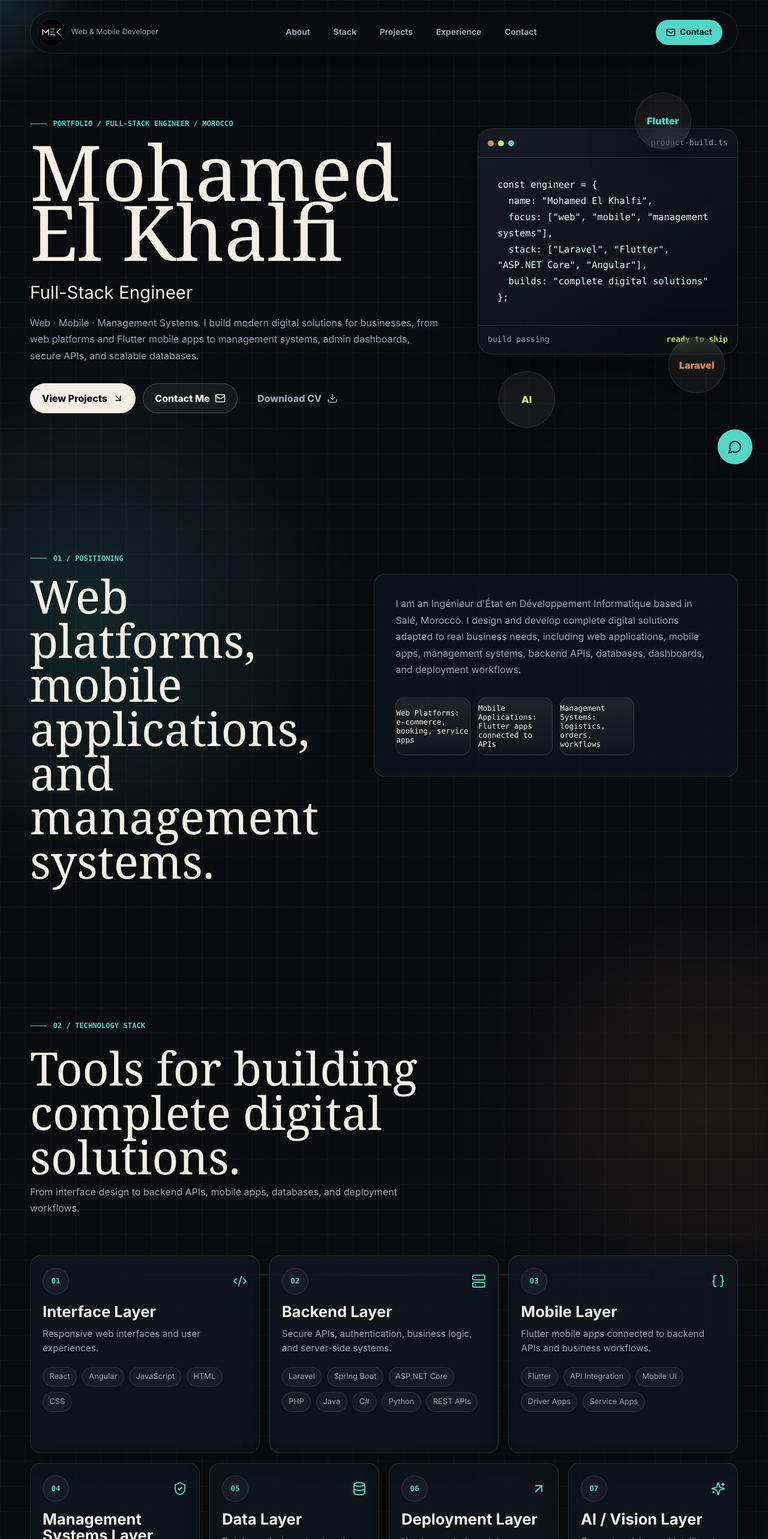
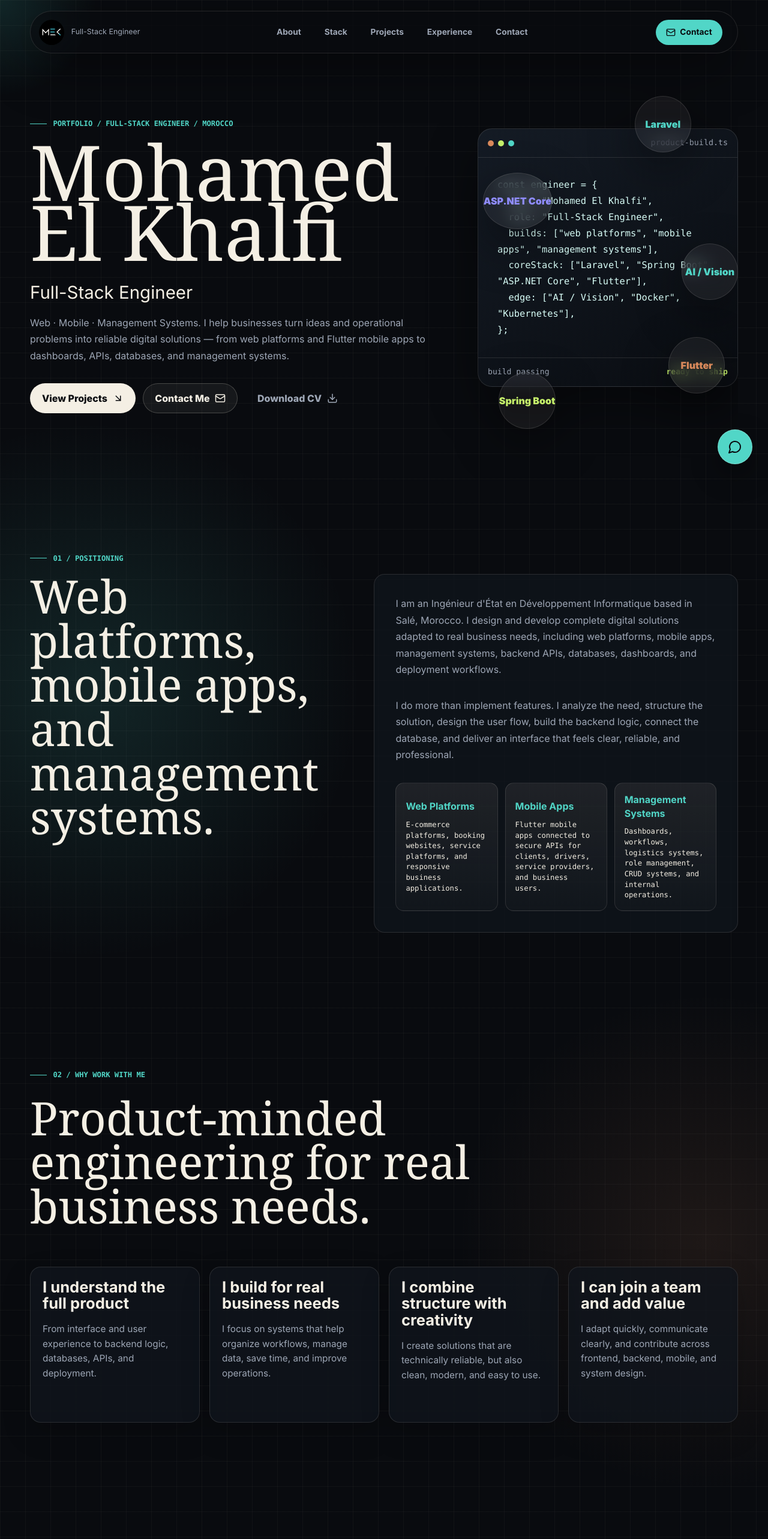
Before and after one commit to Mohvmedel/mohamed-el-khalfi-portfolio, a React (Vite) app: page / in a window 1280 px wide. Shown: the top 2566 px of the page at 60% size. Built offline with nearby package versions, Linux system fonts and the light colour scheme.

Commit message:
Refine portfolio messaging and proof sections

```diff
--- a/src/App.tsx
+++ b/src/App.tsx
@@ -63,47 +63,57 @@ const stackLayers = [
 
 const projects = [
   {
+    title: "Brocli",
+    type: "Live Web & Mobile Service Platform",
+    category: "Service Platform / Mobile App",
+    status: "Live Website",
+    liveUrl: "https://brocli.ma",
+    visual: "/brocli-homepage.png",
+    need: "Create a service platform that connects clients with verified home-service providers.",
+    built:
+      "Contributed to web features, backend integration, API integration, UI improvements, user management, service requests, data exchange, and Flutter mobile application context.",
+    tags: ["Laravel", "Flutter", "MySQL", "API REST"],
+    accent: "violet",
+    size: "featured",
+  },
+  {
     title: "BeautyDoc",
     type: "E-commerce Website",
     category: "E-commerce / Web Platform",
+    status: "Case Study",
+    need: "Create a clean online shopping experience for beauty and skincare products.",
+    built:
+      "Built a business-ready e-commerce experience with structured product presentation, responsive pages, and a smooth shopping journey.",
+    tags: ["E-commerce", "Web Platform", "Responsive UI"],
     description:
       "A modern e-commerce website for beauty and skincare products, focused on clean product presentation, responsive design, and a smooth shopping experience.",
-    contribution:
-      "Built a business-ready shopping experience with structured product presentation and responsive pages.",
-    tags: ["E-commerce", "Web Platform", "Responsive UI"],
     accent: "teal",
-    size: "featured",
+    size: "medium",
   },
   {
     title: "DriveLux",
     type: "Car Rental Website",
     category: "Booking / Business Website",
+    status: "Case Study",
+    need: "Present rental vehicles, services, and booking information in a premium and user-friendly way.",
+    built: "Created a clear customer journey for browsing rental vehicles and understanding services.",
+    tags: ["Car Rental", "Booking", "Business Website"],
     description:
       "A car rental website designed to present vehicles, services, and booking information with a premium and user-friendly experience.",
-    contribution: "Created a clear customer journey for browsing rental vehicles and understanding services.",
-    tags: ["Car Rental", "Booking", "Business Website"],
     accent: "copper",
     size: "medium",
-  },
-  {
-    title: "Brocli",
-    type: "Web & Mobile Service Platform",
-    category: "Service Platform / Mobile App",
-    description:
-      "A service platform connecting clients with service providers, including web features, Flutter mobile app context, API integration, user management, service requests, and data exchange.",
-    contribution: "Contributed to frontend, backend, API integration, UI improvements, and mobile application context.",
-    tags: ["Laravel", "Flutter", "MySQL", "API REST"],
-    accent: "violet",
-    size: "featured",
   },
   {
     title: "Delivery Company Design System",
     type: "Full Product Design System",
     category: "Delivery Platform / Design System",
+    status: "Private Project",
+    need: "Create a consistent digital experience for a delivery company across multiple interfaces.",
+    built:
+      "Designed a full product design system covering merchant website interfaces, driver app screens, and reusable platform UI components.",
+    tags: ["Design System", "Merchant Website", "Driver App", "UI System"],
     description:
       "A complete design system for a delivery company, including merchant website interfaces, driver app screens, and reusable platform UI components.",
-    contribution: "Designed a consistent product experience across merchant, driver, and platform interfaces.",
-    tags: ["Design System", "Merchant Website", "Driver App", "UI System"],
     accent: "lime",
     size: "medium",
   },
@@ -111,10 +121,13 @@ const projects = [
     title: "Logistics & Transport Management",
     type: "Management System",
     category: "Logistics / Business Management",
+    status: "Private Project",
+    need: "Help organize transport operations, logistics workflows, and internal business processes.",
+    built:
+      "Worked on analysis, database structure, functional modules, workflow organization, testing, and improvement of the solution.",
+    tags: ["ASP.NET", "Flutter", "Management System"],
     description:
       "A logistics and transport management system designed to track operations, organize flows, manage transport processes, and improve internal business operations.",
-    contribution: "Worked on analysis, database structure, functional modules, testing, and improvement of the solution.",
-    tags: ["ASP.NET", "Flutter", "Management System"],
     accent: "teal",
     size: "technical",
   },
@@ -122,10 +135,13 @@ const projects = [
     title: "Intelligent HSE Monitoring",
     type: "AI / Computer Vision System",
     category: "Safety / AI Management System",
+    status: "Case Study",
+    need: "Improve safety monitoring by detecting non-compliance cases from video streams.",
+    built:
+      "Built an AI-oriented safety monitoring system using computer vision models and a structured web system for operational tracking.",
+    tags: ["Python", "OpenCV", "YOLO", "ASP.NET Core", "Angular"],
     description:
       "An intelligent HSE system for monitoring safety measures using computer vision, detecting non-compliance cases, and supporting real-time operational tracking.",
-    contribution: "Built an AI-oriented solution using computer vision models and a structured web system.",
-    tags: ["Python", "OpenCV", "YOLO", "ASP.NET Core", "Angular"],
     accent: "copper",
     size: "technical",
   },
@@ -155,7 +171,12 @@ const journey = [
   [
     "Education",
     "ISMAGI - Rabat",
-    "Ingénieur d'État en Développement Informatique, October 2022 - July 2025. Classe Préparatoire at ISMAGI, October 2020 - July 2022.",
+    "Ingénieur d'État en Développement Informatique, October 2022 - July 2025.",
+  ],
+  [
+    "Education",
+    "ISMAGI - Rabat",
+    "Classe Préparatoire, October 2020 - July 2022.",
   ],
   [
     "Academic",
@@ -170,19 +191,39 @@ const journey = [
 ];
 
 const services = [
-  "Web Platforms - E-commerce, booking, service, and business websites",
-  "Mobile Applications - Flutter apps connected to backend APIs",
-  "Management Systems - Logistics, transport, orders, users, roles, and workflows",
-  "Admin Dashboards - Activity monitoring, data management, and performance tracking",
-  "Backend APIs - Secure REST APIs, authentication, roles, and business logic",
-  "AI / Computer Vision Solutions - Detection and monitoring with OpenCV and YOLO",
+  "Businesses that need an online platform - E-commerce, booking, service platforms, and customer-facing websites",
+  "Teams that need better internal organization - Management systems, dashboards, workflows, roles, and data tracking",
+  "Products that need mobile access - Flutter apps for clients, drivers, service providers, and internal users",
+  "Operations that need automation and visibility - APIs, databases, reporting, admin panels, and process tracking",
 ];
 
 const proof = [
-  ["7", "featured digital solution projects"],
-  ["Full", "web, mobile, API, database, and management systems"],
-  ["IBM", "Docker and Kubernetes certifications"],
-  ["4", "languages: Arabic, French, English, Tamazight"],
+  ["Live", "Brocli.ma service platform"],
+  ["Web", "BeautyDoc and DriveLux platforms"],
+  ["Mobile", "Flutter apps and driver/service app contexts"],
+  ["Systems", "Logistics, mission orders, dashboards, workflows"],
+  ["AI", "OpenCV and YOLO-based safety monitoring"],
+  ["DevOps", "Docker, Kubernetes, and CI/CD foundation"],
+  ["IBM", "Docker Essentials and Kubernetes Operators Advanced"],
+];
+
+const whyWork = [
+  [
+    "I understand the full product",
+    "From interface and user experience to backend logic, databases, APIs, and deployment.",
+  ],
+  [
+    "I build for real business needs",
+    "I focus on systems that help organize workflows, manage data, save time, and improve operations.",
+  ],
+  [
+    "I combine structure with creativity",
+    "I create solutions that are technically reliable, but also clean, modern, and easy to use.",
+  ],
+  [
+    "I can join a team and add value",
+    "I adapt quickly, communicate clearly, and contribute across frontend, backend, mobile, and system design.",
+  ],
 ];
 
 function useLenis() {
@@ -311,6 +352,7 @@ function App() {
       <Navigation menuOpen={menuOpen} setMenuOpen={setMenuOpen} />
       <Hero />
       <About />
+      <WhyWork />
       <Stack />
       <Projects />
       <Journey />
@@ -335,7 +377,7 @@ function Navigation({
         <span>
           <img src="/logo-portfolio.png" alt="" />
         </span>
-        <small>Web & Mobile Developer</small>
+        <small>Full-Stack Engineer</small>
       </a>
       <nav className={menuOpen ? "nav-links open" : "nav-links"} aria-label="Main navigation">
         {navItems.map((item) => (
@@ -370,9 +412,9 @@ function Hero() {
           Full-Stack Engineer
         </p>
         <p className="hero-description" data-reveal>
-          Web · Mobile · Management Systems. I build modern digital solutions for businesses, from
-          web platforms and Flutter mobile apps to management systems, admin dashboards, secure APIs,
-          and scalable databases.
+          Web · Mobile · Management Systems. I help businesses turn ideas and operational problems
+          into reliable digital solutions — from web platforms and Flutter mobile apps to dashboards,
+          APIs, databases, and management systems.
         </p>
         <div className="hero-actions" data-reveal>
           <a className="button primary" href="#projects">
@@ -396,18 +438,21 @@ function Hero() {
           </div>
           <pre>{`const engineer = {
   name: "Mohamed El Khalfi",
-  focus: ["web", "mobile", "management systems"],
-  stack: ["Laravel", "Flutter", "ASP.NET Core", "Angular"],
-  builds: "complete digital solutions"
+  role: "Full-Stack Engineer",
+  builds: ["web platforms", "mobile apps", "management systems"],
+  coreStack: ["Laravel", "Spring Boot", "ASP.NET Core", "Flutter"],
+  edge: ["AI / Vision", "Docker", "Kubernetes"],
 };`}</pre>
           <div className="terminal-status">
             <span>build passing</span>
             <strong>ready to ship</strong>
           </div>
         </div>
-        <div className="floating-badge badge-react">Flutter</div>
-        <div className="floating-badge badge-laravel">Laravel</div>
-        <div className="floating-badge badge-spring">AI</div>
+        <div className="floating-badge badge-react">Laravel</div>
+        <div className="floating-badge badge-laravel">Flutter</div>
+        <div className="floating-badge badge-spring">Spring Boot</div>
+        <div className="floating-badge badge-asp">ASP.NET Core</div>
+        <div className="floating-badge badge-ai">AI / Vision</div>
       </div>
     </section>
   );
@@ -421,21 +466,57 @@ function About() {
       </div>
       <div className="about-grid">
         <h2 data-reveal>
-          Web platforms, mobile applications, and management systems.
+          Web platforms, mobile apps, and management systems.
         </h2>
         <div className="about-panel" data-reveal>
           <p>
             I am an Ingénieur d'État en Développement Informatique based in Salé, Morocco. I design
             and develop complete digital solutions adapted to real business needs, including web
-            applications, mobile apps, management systems, backend APIs, databases, dashboards, and
+            platforms, mobile apps, management systems, backend APIs, databases, dashboards, and
             deployment workflows.
           </p>
+          <p>
+            I do more than implement features. I analyze the need, structure the solution, design the
+            user flow, build the backend logic, connect the database, and deliver an interface that
+            feels clear, reliable, and professional.
+          </p>
           <div className="studio-map">
-            <span>Web Platforms: e-commerce, booking, service apps</span>
-            <span>Mobile Applications: Flutter apps connected to APIs</span>
-            <span>Management Systems: logistics, orders, workflows</span>
+            <span>
+              <strong>Web Platforms</strong>
+              E-commerce platforms, booking websites, service platforms, and responsive business
+              applications.
+            </span>
+            <span>
+              <strong>Mobile Apps</strong>
+              Flutter mobile apps connected to secure APIs for clients, drivers, service providers,
+              and business users.
+            </span>
+            <span>
+              <strong>Management Systems</strong>
+              Dashboards, workflows, logistics systems, role management, CRUD systems, and internal
+              operations.
+            </span>
           </div>
         </div>
+      </div>
+    </section>
+  );
+}
+
+function WhyWork() {
+  return (
+    <section className="why section" data-pattern="reveal-on-scroll">
+      <div className="section-header" data-reveal>
+        <span className="section-kicker">02 / Why Work With Me</span>
+        <h2>Product-minded engineering for real business needs.</h2>
+      </div>
+      <div className="why-grid">
+        {whyWork.map(([title, text]) => (
+          <article className="why-card" key={title} data-reveal>
+            <h3>{title}</h3>
+            <p>{text}</p>
+          </article>
+        ))}
       </div>
     </section>
   );
@@ -447,10 +528,11 @@ function Stack() {
   return (
     <section className="stack section" id="stack" data-pattern="magnetic-cards">
       <div className="section-header" data-reveal>
-        <span className="section-kicker">02 / Technology Stack</span>
-        <h2>Tools for building complete digital solutions.</h2>
+        <span className="section-kicker">03 / Technology Stack</span>
+        <h2>How I build complete digital products.</h2>
         <p className="section-subtitle">
-          From interface design to backend APIs, mobile apps, databases, and deployment workflows.
+          From interfaces and APIs to mobile apps, databases, deployment workflows, and intelligent
+          systems.
         </p>
       </div>
       <div className="stack-architecture">
@@ -487,7 +569,7 @@ function Projects() {
   return (
     <section className="projects-scroll" id="projects" data-pattern="horizontal-on-vertical">
       <div className="project-intro">
-        <span className="section-kicker">03 / Featured Projects</span>
+        <span className="section-kicker">04 / Featured Projects</span>
         <h2>Selected builds with real product shape.</h2>
         <p className="section-subtitle">
           A focused selection of web platforms, mobile applications, management systems, and business
@@ -509,24 +591,39 @@ function Projects() {
                 <span />
               </div>
               <div className="mockup-grid" aria-hidden="true">
-                <i>{project.type}</i>
-                <i>{project.category}</i>
-                <i>{project.tags[0]}</i>
-                <i>{project.tags[1]}</i>
+                {"visual" in project && project.visual ? (
+                  <img src={project.visual} alt={`${project.title} homepage screenshot`} loading="lazy" />
+                ) : (
+                  <>
+                    <i>{project.type}</i>
+                    <i>{project.category}</i>
+                    <i>{project.tags[0]}</i>
+                    <i>{project.tags[1]}</i>
+                  </>
+                )}
               </div>
             </div>
             <div className="project-content">
               <span className="project-index">0{index + 1}</span>
-              <small>{project.category}</small>
+              <small>{project.status}</small>
               <h3>{project.title}</h3>
               <strong>{project.type}</strong>
-              <p>{project.description}</p>
-              <p className="project-contribution">{project.contribution}</p>
+              <p>
+                <b>Need:</b> {project.need}
+              </p>
+              <p className="project-contribution">
+                <b>Built:</b> {project.built}
+              </p>
               <div className="project-tags">
                 {project.tags.map((tag) => (
                   <span key={tag}>{tag}</span>
                 ))}
               </div>
+              {"liveUrl" in project && project.liveUrl ? (
+                <a className="project-link" href={project.liveUrl} target="_blank" rel="noreferrer">
+                  Visit live project <ArrowUpRight size={16} />
+                </a>
+              ) : null}
             </div>
           </motion.article>
         ))}
@@ -539,7 +636,7 @@ function Journey() {
   return (
     <section className="journey section" id="experience" data-pattern="scroll-progress-cards">
       <div className="section-header" data-reveal>
-        <span className="section-kicker">04 / Experience</span>
+        <span className="section-kicker">05 / Experience</span>
         <h2>Professional experience and engineering background.</h2>
       </div>
       <div className="journey-list">
@@ -561,8 +658,8 @@ function Services() {
   return (
     <section className="services section" data-pattern="sticky-stack">
       <div className="services-sticky" data-reveal>
-        <span className="section-kicker">05 / What I Can Build</span>
-        <h2>What I Build</h2>
+        <span className="section-kicker">06 / Problems I Help Solve</span>
+        <h2>Problems I help solve</h2>
       </div>
       <div className="service-list">
         {services.map((service, index) => (
@@ -589,11 +686,10 @@ function Proof() {
       <div className="proof-visual" data-reveal>
         <div className="system-card">
           <ShieldCheck size={34} />
-          <span>Credibility through practical engineering proof</span>
+          <span>Proof through real digital products.</span>
           <p>
-            Focused experience across web applications, mobile applications, management systems,
-            admin dashboards, backend APIs, database-driven platforms, delivery and logistics
-            systems, and AI / computer vision solutions.
+            My work combines frontend interfaces, backend APIs, mobile apps, databases, dashboards,
+            deployment workflows, and business-oriented systems.
           </p>
         </div>
       </div>
--- a/src/styles.css
+++ b/src/styles.css
@@ -422,6 +422,20 @@ pre {
   animation: float 6.2s ease-in-out infinite;
 }
 
+.badge-asp {
+  top: 128px;
+  left: 2%;
+  color: var(--violet);
+  animation: float 7s ease-in-out infinite reverse;
+}
+
+.badge-ai {
+  top: 44%;
+  right: 0;
+  color: var(--teal);
+  animation: float 6.8s ease-in-out infinite;
+}
+
 @keyframes float {
   0%,
   100% {
@@ -451,20 +465,31 @@ pre {
 
 .studio-map {
   display: grid;
-  grid-template-columns: repeat(4, 1fr);
+  grid-template-columns: repeat(3, 1fr);
   gap: 0.75rem;
 }
 
 .studio-map span {
-  display: grid;
-  min-height: 96px;
-  place-items: center;
+  display: flex;
+  min-height: 150px;
+  flex-direction: column;
+  justify-content: center;
+  gap: 0.65rem;
+  padding: 1rem;
   border: 1px solid var(--line);
   border-radius: 14px;
   color: var(--cream);
   background: linear-gradient(180deg, rgba(244, 239, 228, 0.08), rgba(244, 239, 228, 0.02));
   font-family: ui-monospace, SFMono-Regular, Menlo, Monaco, Consolas, monospace;
-  font-size: 0.78rem;
+  font-size: 0.76rem;
+  line-height: 1.45;
+}
+
+.studio-map strong {
+  color: var(--teal);
+  font-family:
+    Inter, ui-sans-serif, system-ui, -apple-system, BlinkMacSystemFont, "Segoe UI", sans-serif;
+  font-size: 1rem;
 }
 
 .section-header {
@@ -475,6 +500,30 @@ pre {
 
 .section-subtitle {
   max-width: 680px;
+}
+
+.why-grid {
+  display: grid;
+  grid-template-columns: repeat(4, minmax(0, 1fr));
+  gap: 1rem;
+}
+
+.why-card {
+  min-height: 260px;
+  padding: 1.25rem;
+  border: 1px solid var(--line);
+  border-radius: var(--radius);
+  background: rgba(16, 21, 29, 0.78);
+  box-shadow: 0 18px 50px rgba(0, 0, 0, 0.16);
+}
+
+.why-card h3 {
+  margin-bottom: 1rem;
+}
+
+.why-card p {
+  font-size: 0.96rem;
+  line-height: 1.6;
 }
 
 .stack-architecture {
@@ -693,6 +742,15 @@ pre {
   grid-row: span 2;
 }
 
+.mockup-grid img {
+  grid-column: 1 / -1;
+  width: 100%;
+  height: 212px;
+  border-radius: 12px;
+  object-fit: cover;
+  object-position: top center;
+}
+
 .project-content {
   display: grid;
   align-content: start;
@@ -724,6 +782,10 @@ pre {
   line-height: 1.55;
 }
 
+.project-content b {
+  color: var(--cream);
+}
+
 .project-tags {
   display: flex;
   flex-wrap: wrap;
@@ -738,6 +800,16 @@ pre {
   color: var(--muted);
   background: rgba(244, 239, 228, 0.045);
   font-size: 0.76rem;
+  font-weight: 800;
+}
+
+.project-link {
+  display: inline-flex;
+  align-items: center;
+  gap: 0.4rem;
+  width: fit-content;
+  color: var(--teal);
+  font-size: 0.86rem;
   font-weight: 800;
 }
 
@@ -1021,7 +1093,8 @@ footer a {
   }
 
   .stack-architecture,
-  .project-bento {
+  .project-bento,
+  .why-grid {
     grid-template-columns: repeat(2, minmax(0, 1fr));
   }
 
@@ -1098,10 +1171,10 @@ footer a {
   }
 
   .menu-button {
-    position: absolute;
-    top: 50%;
-    right: 0.75rem;
-    z-index: 2;
+    position: fixed;
+    top: 20px;
+    right: 22px;
+    z-index: 9999;
     display: inline-flex;
     width: 42px;
     height: 42px;
@@ -1111,7 +1184,6 @@ footer a {
     color: var(--cream);
     border-color: var(--line);
     background: rgba(244, 239, 228, 0.06);
-    transform: translateY(-50%);
   }
 
   .hero,
@@ -1122,6 +1194,10 @@ footer a {
   .proof,
   .contact {
     text-align: center;
+  }
+
+  .hero {
+    text-align: left;
   }
 
   .hero-copy,
@@ -1156,6 +1232,13 @@ footer a {
 
   .hero-copy {
     width: min(100%, 300px);
+    margin-right: auto;
+    margin-left: 0;
+  }
+
+  .hero .eyebrow,
+  .hero .hero-actions {
+    justify-content: flex-start;
   }
 
   .hero-subtitle {
@@ -1180,33 +1263,56 @@ footer a {
   }
 
   .hero-visual {
+    display: flex;
     width: min(100%, 300px);
-    min-height: 390px;
-    overflow: hidden;
+    min-height: auto;
+    flex-wrap: wrap;
+    gap: 0.55rem;
+    overflow: visible;
   }
 
   .terminal-card {
+    position: relative;
+    inset: auto;
+    order: 2;
     width: 100%;
   }
 
   .floating-badge {
-    min-width: 74px;
-    min-height: 74px;
+    position: relative;
+    inset: auto;
+    min-width: auto;
+    min-height: 36px;
+    padding: 0 0.72rem;
+    border-radius: 999px;
     font-size: 0.8rem;
+    animation: none;
   }
 
   .badge-react {
-    right: 0;
+    order: 1;
   }
 
   .badge-laravel {
-    right: 0;
-    bottom: 42px;
+    order: 1;
+  }
+
+  .badge-spring {
+    order: 1;
+  }
+
+  .badge-asp {
+    order: 1;
+  }
+
+  .badge-ai {
+    order: 1;
   }
 
   .studio-map,
   .stack-architecture,
   .project-bento,
+  .why-grid,
   .proof-grid {
     grid-template-columns: 1fr;
   }
```
Also changed, not shown: public/brocli-homepage.png (added).
